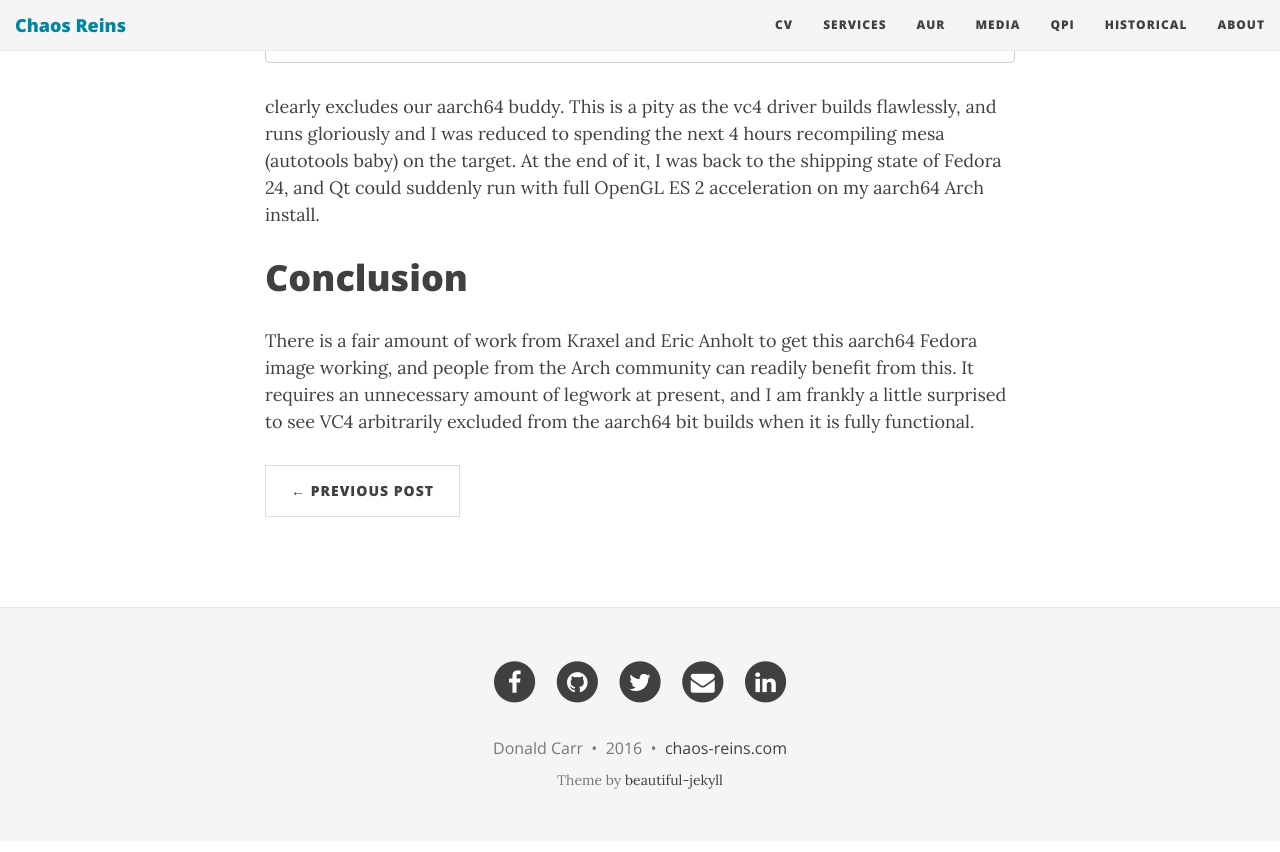
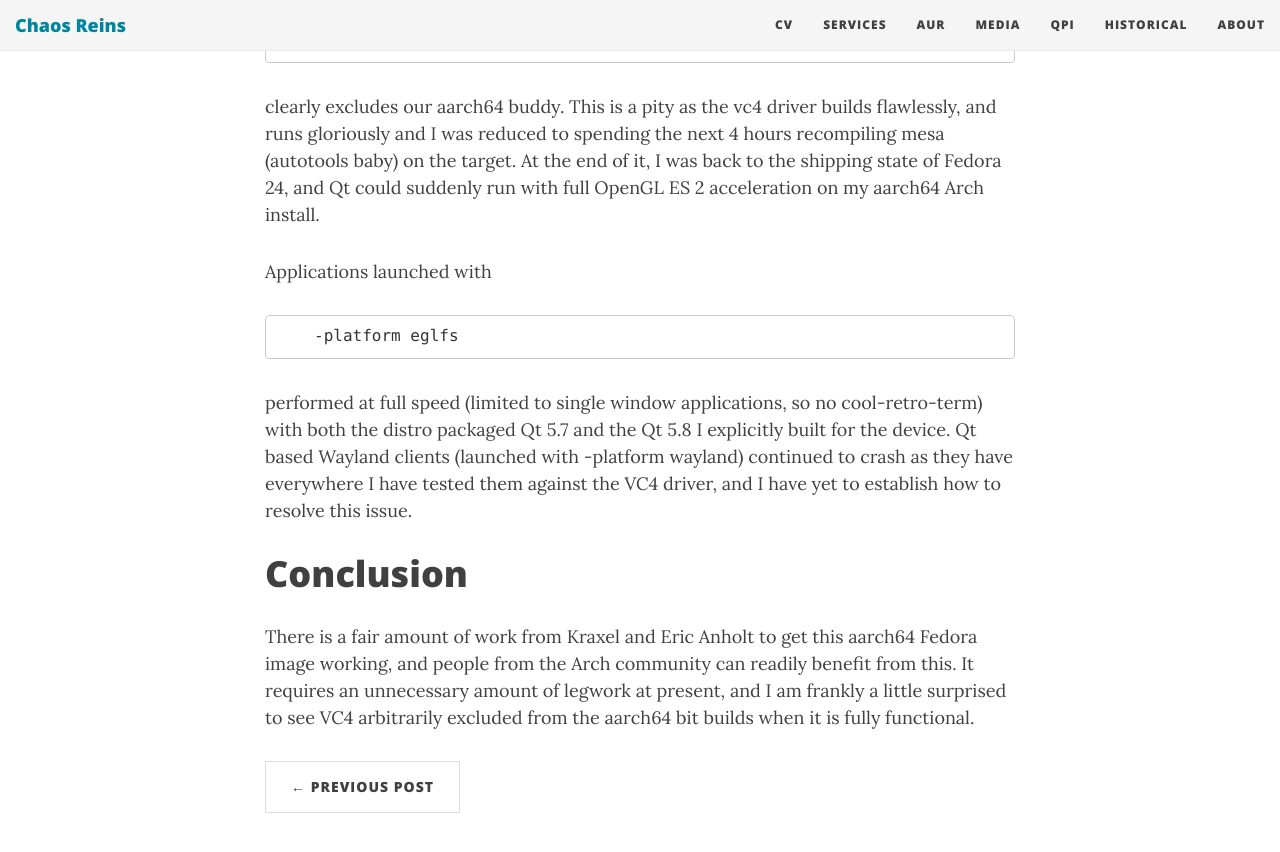
Before and after one commit to sirspudd/sirspudd.github.io, a Jekyll site: the page built from _posts/2016-09-01-qt-pi3-arch-aarch64.md, in a window 1280 px wide and 900 px high, scrolled down 1263 px. Shown: the top 852 px of the window. Built offline with Jekyll 4.4.1, drawn with Linux system fonts in a browser that asks for light colours; nearby versions of some CDN libraries; comment, search, counter and statistics services are not loaded.

Commit message:
Document the state of the shipped Qt install
Change-Id: Ie5c0c5ccfad0b262459f6399a5887534e719f155

```diff
--- a/_posts/2016-09-01-qt-pi3-arch-aarch64.md
+++ b/_posts/2016-09-01-qt-pi3-arch-aarch64.md
@@ -24,6 +24,12 @@
 
 clearly excludes our aarch64 buddy. This is a pity as the vc4 driver builds flawlessly, and runs gloriously and I was reduced to spending the next 4 hours recompiling mesa (autotools baby) on the target. At the end of it, I was back to the shipping state of Fedora 24, and Qt could suddenly run with full OpenGL ES 2 acceleration on my aarch64 Arch install.
 
+Applications launched with
+
+        -platform eglfs
+
+performed at full speed (limited to single window applications, so no cool-retro-term) with both the distro packaged Qt 5.7 and the Qt 5.8 I explicitly built for the device. Qt based Wayland clients (launched with -platform wayland) continued to crash as they have everywhere I have tested them against the VC4 driver, and I have yet to establish how to resolve this issue.
+
 # Conclusion
 
 There is a fair amount of work from Kraxel and Eric Anholt to get this aarch64 Fedora image working, and people from the Arch community can readily benefit from this. It requires an unnecessary amount of legwork at present, and I am frankly a little surprised to see VC4 arbitrarily excluded from the aarch64 bit builds when it is fully functional.
```
